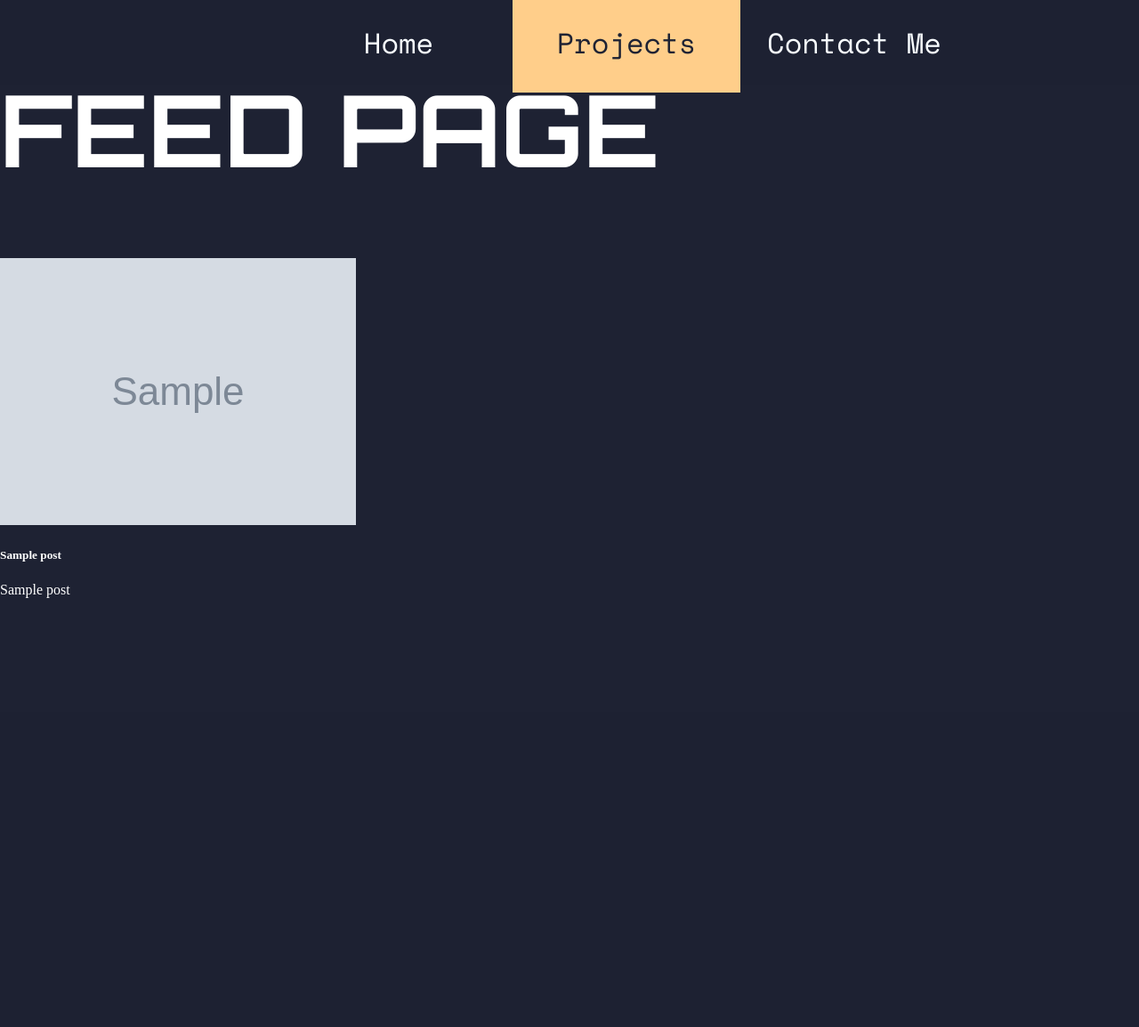
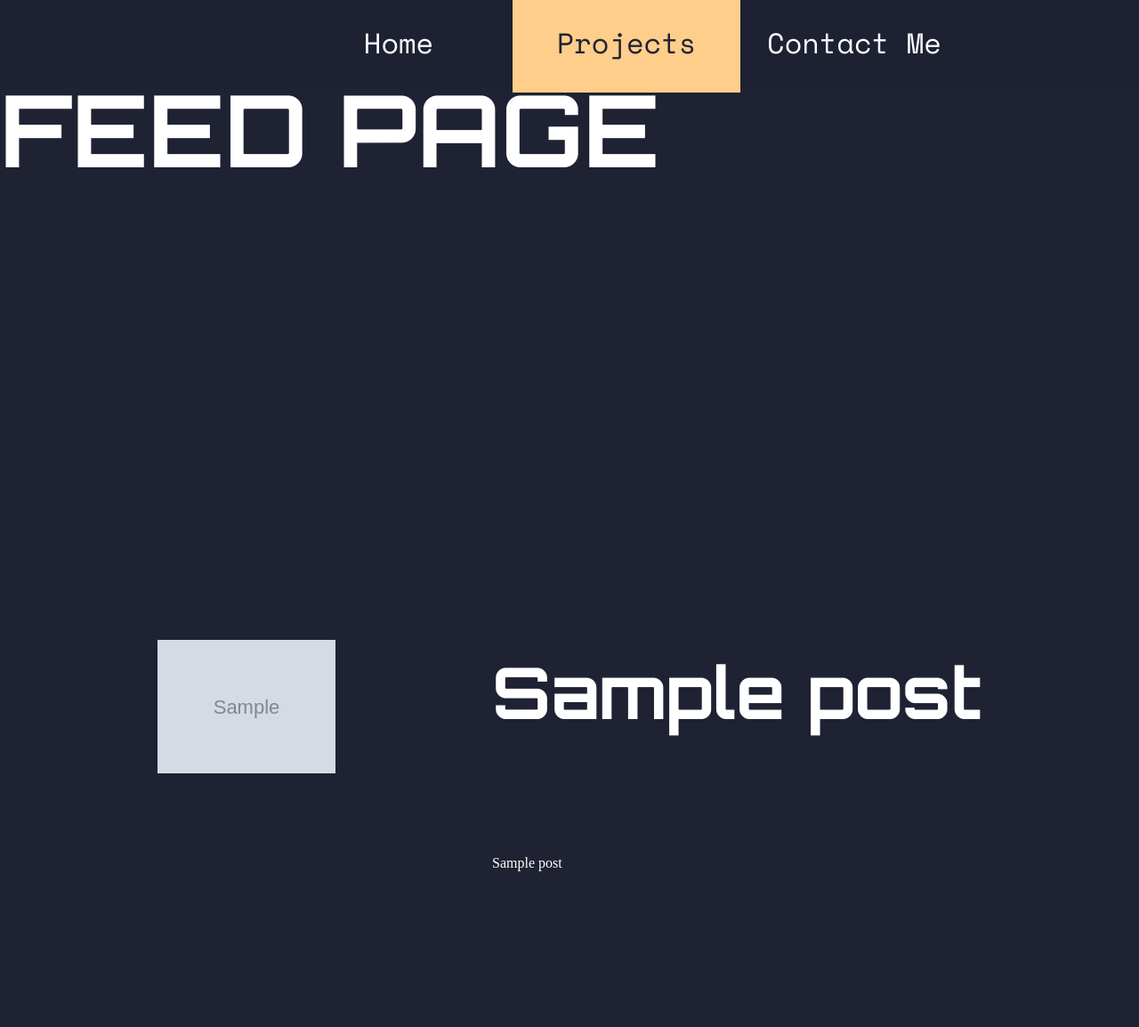
Before and after one commit to Angelion879/base_portfolio, a Django app: page /feed/ in a window 1280 px wide. Shown: the whole page at 89% size. Before the commit the page ends 672 px from the top, so only its background shows below. Run offline with Django 5.2, Linux system fonts and the light colour scheme; tables that the repository leaves empty hold one stand-in row (values such as "Sample post"); grey boxes marked "Sample" are stand-in pictures.

Commit message:
(test) styling feed page post previews

```diff
--- a/biangelis/base/templates/basis/feed.html
+++ b/biangelis/base/templates/basis/feed.html
@@ -16,7 +16,7 @@
 {% for post in posts %}
 
 <div>
-    <div>
+    <div class="preview">
         <img class="thumbnail" src="{{post.thumbnail.url}}">
         <div class="post_preview">
             <h5 class="preview_title">{{post.title}}</h5>
--- a/biangelis/static/css/style.css
+++ b/biangelis/static/css/style.css
@@ -39,6 +39,11 @@ a:hover{
     font-family: "Space Mono", monospace;
     font-weight: 400;
     font-size: 2rem;
+}
+
+.preview_title{
+    font-family: "Orbitron", sans-serif;
+    font-size: 5rem;
 }
 
 .navbar{
@@ -87,3 +92,17 @@ a:hover{
     align-items: center;
     justify-content: space-evenly;
 }
+
+.preview{
+    top: 9rem;
+    width: 100%;
+    height: 45rem;
+    position: relative;
+    display: flex;
+    align-items: center;
+    justify-content: space-evenly;
+}
+
+.thumbnail{
+    width: 200px;
+}
```
